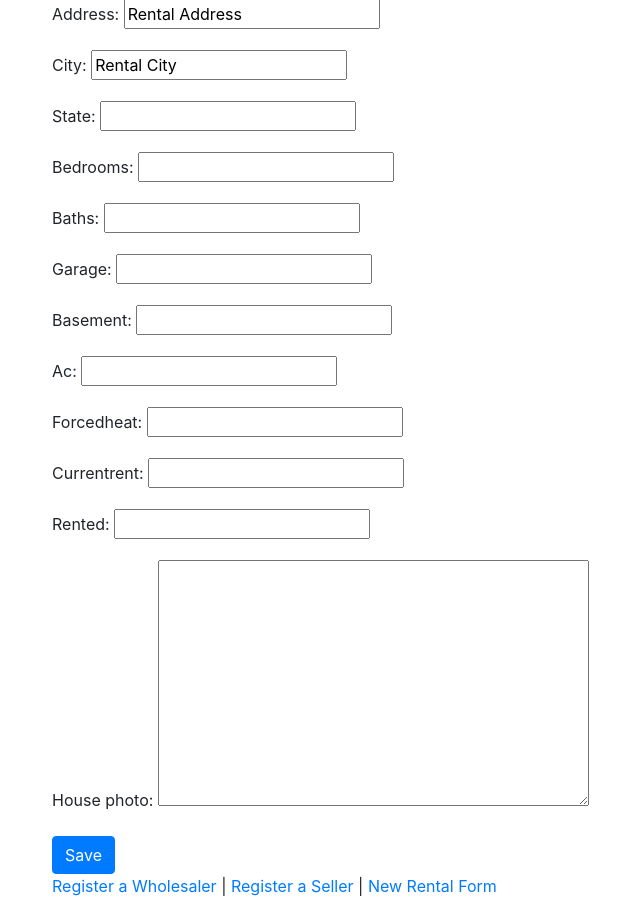
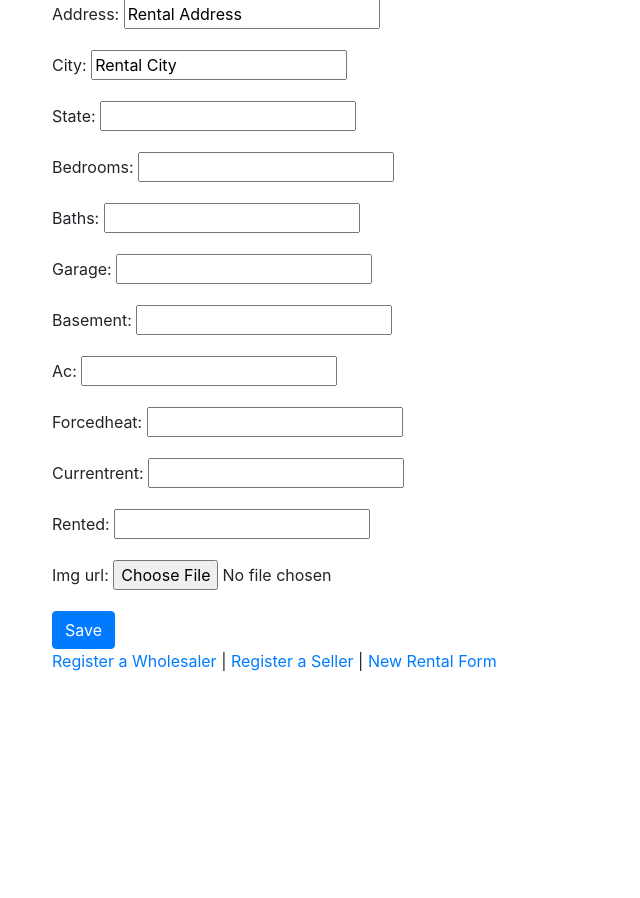
Before and after one commit to mh44698/SJF, a Django app: page /house/new in a window 1280 px wide. Shown: the part 159-1057 px from the top of the page, without its empty margins (33-673 px from the left). After the commit the page ends 830 px from the top, so only its background shows below. Run offline with Django 3.2, Linux system fonts and the light colour scheme; some libraries are stand-ins or nearby versions.

Commit message:
image work

```diff
--- a/sjf/forms.py
+++ b/sjf/forms.py
@@ -11,7 +11,7 @@ class HouseForm(forms.ModelForm):
 
     class Meta:
         model = House
-        fields = ('address', 'city', 'state','bedrooms', 'baths', 'garage', 'basement', 'ac', 'forcedheat', 'currentrent', 'rented','house_photo')
+        fields = ('address', 'city', 'state','bedrooms', 'baths', 'garage', 'basement', 'ac', 'forcedheat', 'currentrent', 'rented','img_url')
 
 class ImageUploadForm(forms.Form):
        image = ('img_url')
--- a/sjf/models.py
+++ b/sjf/models.py
@@ -21,7 +21,7 @@ class House(models.Model):
     currentrent = models.CharField(default = '', max_length= 10)
     rented = models.CharField(default = '', max_length= 10)
     img_url = models.ImageField(upload_to='images/', null=True, blank=True)
-    house_photo = models.TextField()
+
 
 class Buyer(models.Model):
     name=models.CharField(default='Buyers Name', max_length=100)
--- a/sjf/templates/house_list.html
+++ b/sjf/templates/house_list.html
@@ -13,7 +13,7 @@
 
 
         <div style="background-image: url({{ house.im}}); width: 30vmin; height:30vmin;">
-
+      <img src="https://sjfhomes.s3.us-east-2.amazonaws.com/1114+grant.jpeg" alt="house">
 
       </h4>
 
```
